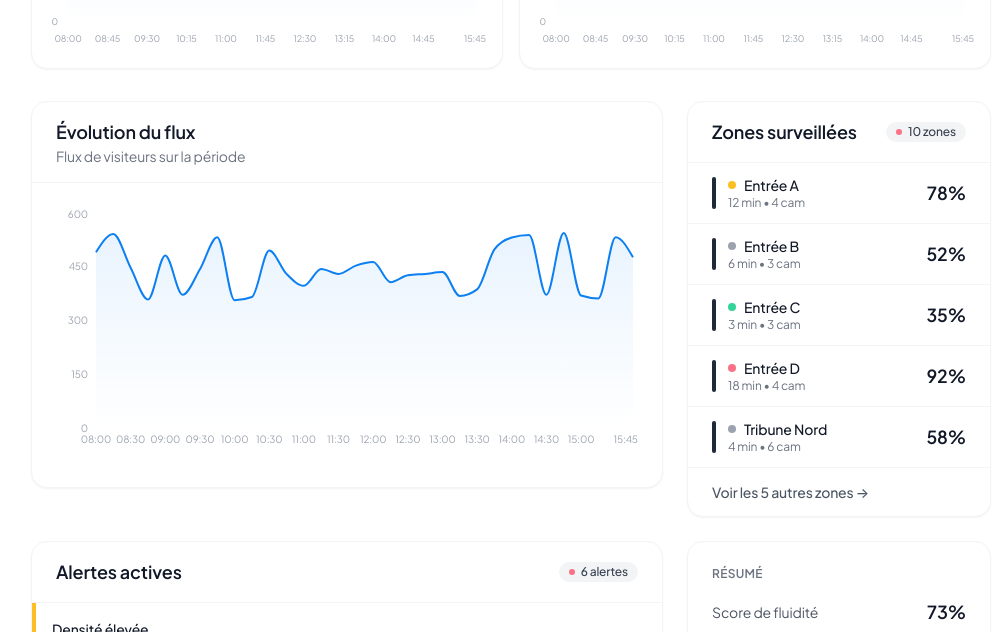
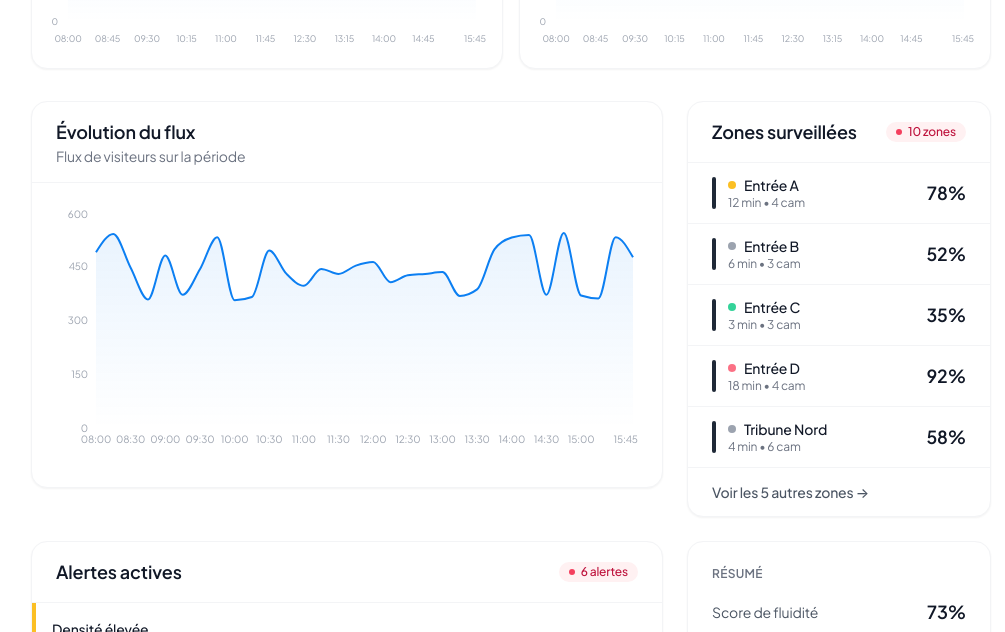
Before and after one commit to Horama-ai/Horama-Flow-D-mo, a React (Vite) app: page / in a window 1280 px wide. Shown: the part 900-1532 px from the top of the page, without its empty margins (257-1262 px from the left). Built offline with nearby package versions, Linux system fonts and the light colour scheme.

Commit message:
History : Badge terminé, en direct, à venir

```diff
--- a/src/components/ui/index.tsx
+++ b/src/components/ui/index.tsx
@@ -328,15 +328,24 @@ interface BadgeProps {
 }
 
 export function Badge({ children, variant = 'default', size = 'md', className = '' }: BadgeProps) {
-  // Neutral gray background with subtle colored dot
+  const variantStyles = {
+    default: 'bg-gray-100 text-gray-700',
+    success: 'bg-emerald-50 text-emerald-700',
+    warning: 'bg-amber-50 text-amber-700',
+    danger: 'bg-rose-50 text-rose-700',
+    blue: 'bg-gray-100 text-gray-700',
+    red: 'bg-rose-50 text-rose-700',
+    yellow: 'bg-amber-50 text-amber-700'
+  };
+
   const dotColors = {
     default: 'bg-gray-400',
-    success: 'bg-emerald-400',
-    warning: 'bg-amber-400',
-    danger: 'bg-rose-400',
+    success: 'bg-emerald-500',
+    warning: 'bg-amber-500',
+    danger: 'bg-rose-500',
     blue: 'bg-gray-700',
-    red: 'bg-rose-400',
-    yellow: 'bg-amber-400'
+    red: 'bg-rose-500',
+    yellow: 'bg-amber-500'
   };
 
   const sizes = {
@@ -345,7 +354,7 @@ export function Badge({ children, variant = 'default', size = 'md', className =
   };
 
   return (
-    <span className={`inline-flex items-center gap-1.5 rounded-full font-medium bg-gray-100 text-gray-700 ${sizes[size]} ${className}`}>
+    <span className={`inline-flex items-center gap-1.5 rounded-full font-medium ${variantStyles[variant]} ${sizes[size]} ${className}`}>
       <span className={`w-1.5 h-1.5 rounded-full ${dotColors[variant]}`} />
       {children}
     </span>
```
